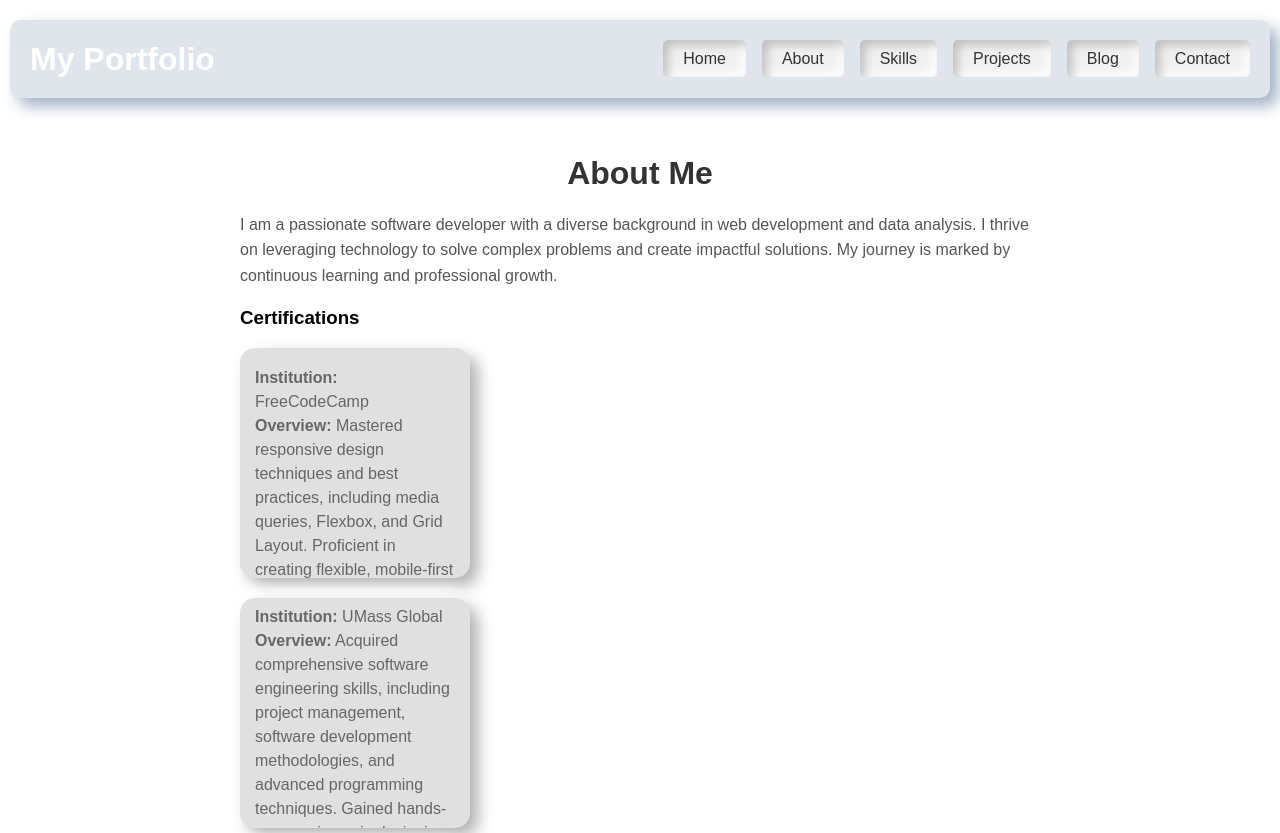
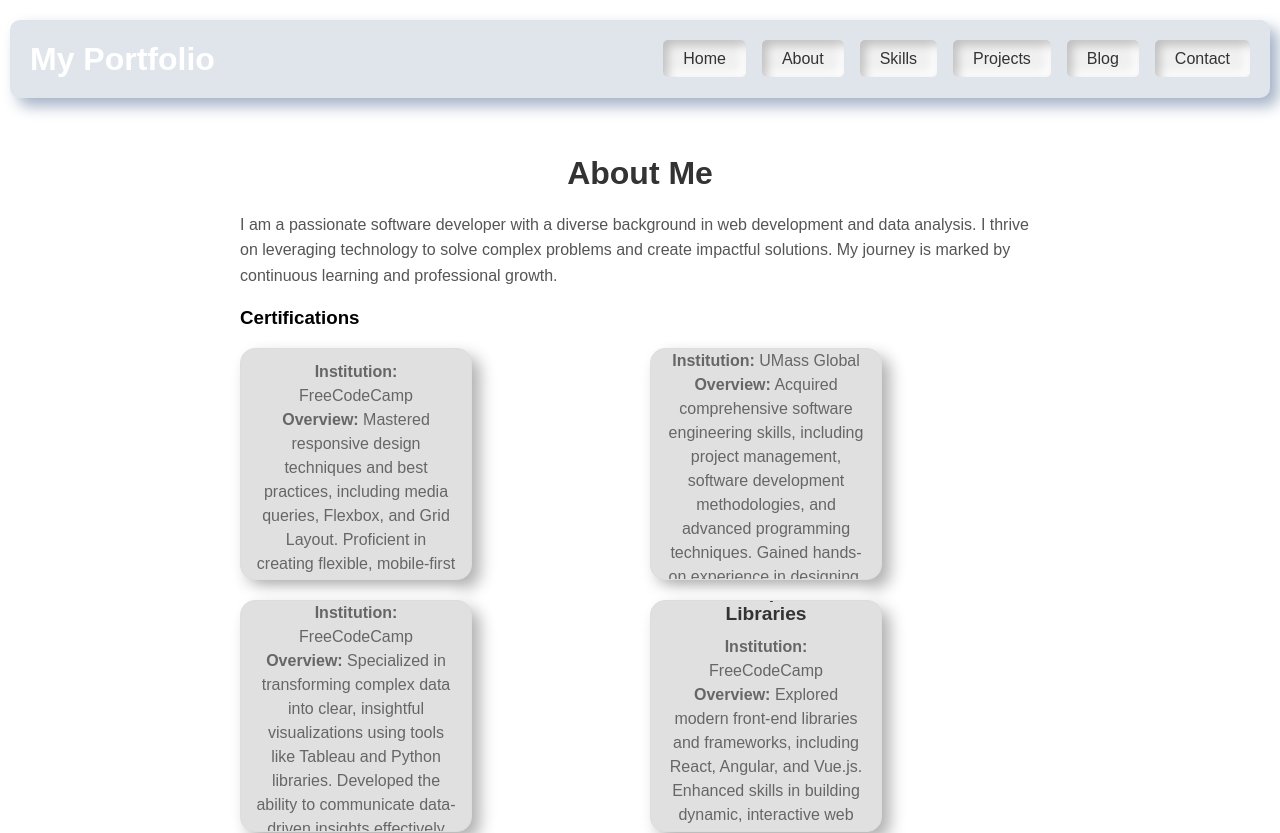
Before and after one commit to asearer/portfolio, a React (Create React App) app: page /about in a window 1280 px wide. Shown: the top 833 px of the page. Built offline with nearby package versions, Linux system fonts and the light colour scheme.

Commit message:
On branch main  Your branch is up to date with 'origin/main'.  Changes to be committed: 	modified:   src/components/About.css 	modified:   src/components/About.js

```diff
--- a/src/components/About.css
+++ b/src/components/About.css
@@ -5,39 +5,65 @@
   margin: auto;
 }
 
+/* Header Styling */
 .about-section h2 {
   font-size: 2rem;
   color: #333;
   margin-bottom: 20px;
 }
 
+/* Paragraph Styling */
 .about-section p {
   font-size: 1rem;
   line-height: 1.6;
   color: #555;
 }
 
-.certification-item {
-  margin-bottom: 20px;
+/* Grid Layout for Certification Items */
+.certifications-container {
+  display: grid;
+  grid-template-columns: repeat(2, 1fr); /* Two columns */
+  gap: 20px; /* Space between items */
+  margin-bottom: 40px; /* Space below certifications */
 }
 
+/* Individual Certification Item Styling */
+.certification-item {
+  background-color: #f9f9f9;
+  border: 1px solid #ddd;
+  border-radius: 8px;
+  padding: 15px;
+  box-shadow: 0 4px 8px rgba(0, 0, 0, 0.1);
+  display: flex;
+  flex-direction: column;
+  align-items: center; /* Center content horizontally */
+  text-align: center; /* Center text */
+  max-height: 200px; /* Fixed height for scrollable area */
+  overflow: auto; /* Scrollable content */
+}
+
+/* Certification Item Title */
 .certification-item h4 {
   font-size: 1.2rem;
   color: #333;
+  margin-bottom: 10px;
 }
 
+/* Certification Item List */
 .certification-item ul {
   list-style: none;
   padding: 0;
   margin: 0;
 }
 
+/* Certification Item List Items */
 .certification-item li {
   font-size: 1rem;
   line-height: 1.5;
   color: #666;
 }
 
+/* Experience Highlights Styling */
 .experience-highlights {
   margin-top: 20px;
 }
@@ -54,6 +80,7 @@
   color: #666;
 }
 
+/* Modal Button Styling */
 .modal-button {
   background-color: #007bff; /* Modern blue color */
   border: none;
@@ -74,10 +101,12 @@
   background-color: #0056b3; /* Darker blue on hover */
 }
 
+/* Modal Button Icon Styling */
 .modal-button .fa-download {
   margin-right: 10px; /* Space between icon and text */
 }
 
+/* Close Button Styling */
 .close {
   color: #555; /* Darker close button color */
   float: right;
@@ -93,6 +122,7 @@
   cursor: pointer;
 }
 
+/* Modal Styling */
 .modal {
   display: none;
   position: fixed;
--- a/src/components/About.js
+++ b/src/components/About.js
@@ -34,6 +34,7 @@ const About = () => {
 
       <h3>Certifications</h3>
 
+      <div className="certifications-container">
         <div className="certification-item">
           <h4>Responsive Web Design</h4>
           <ul>
@@ -64,6 +65,7 @@ const About = () => {
             <li><strong>Institution:</strong> FreeCodeCamp</li>
             <li><strong>Overview:</strong> Explored modern front-end libraries and frameworks, including React, Angular, and Vue.js. Enhanced skills in building dynamic, interactive web applications with efficient state management and reusable components.</li>
           </ul>
+        </div>
       </div>
 
       <h3>Experience Highlights</h3>
```
Lines whose indentation alone changed are shown as unchanged.
